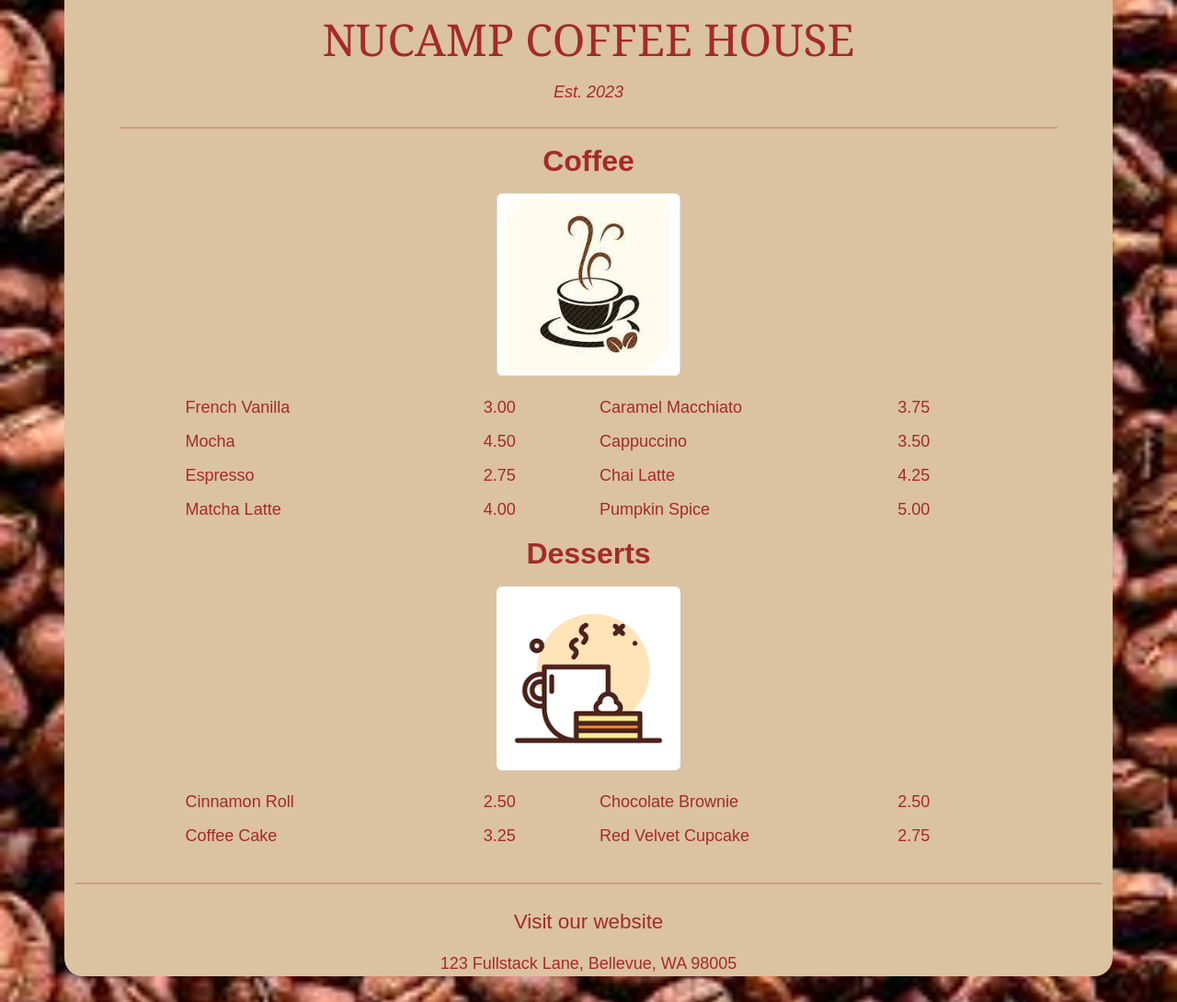
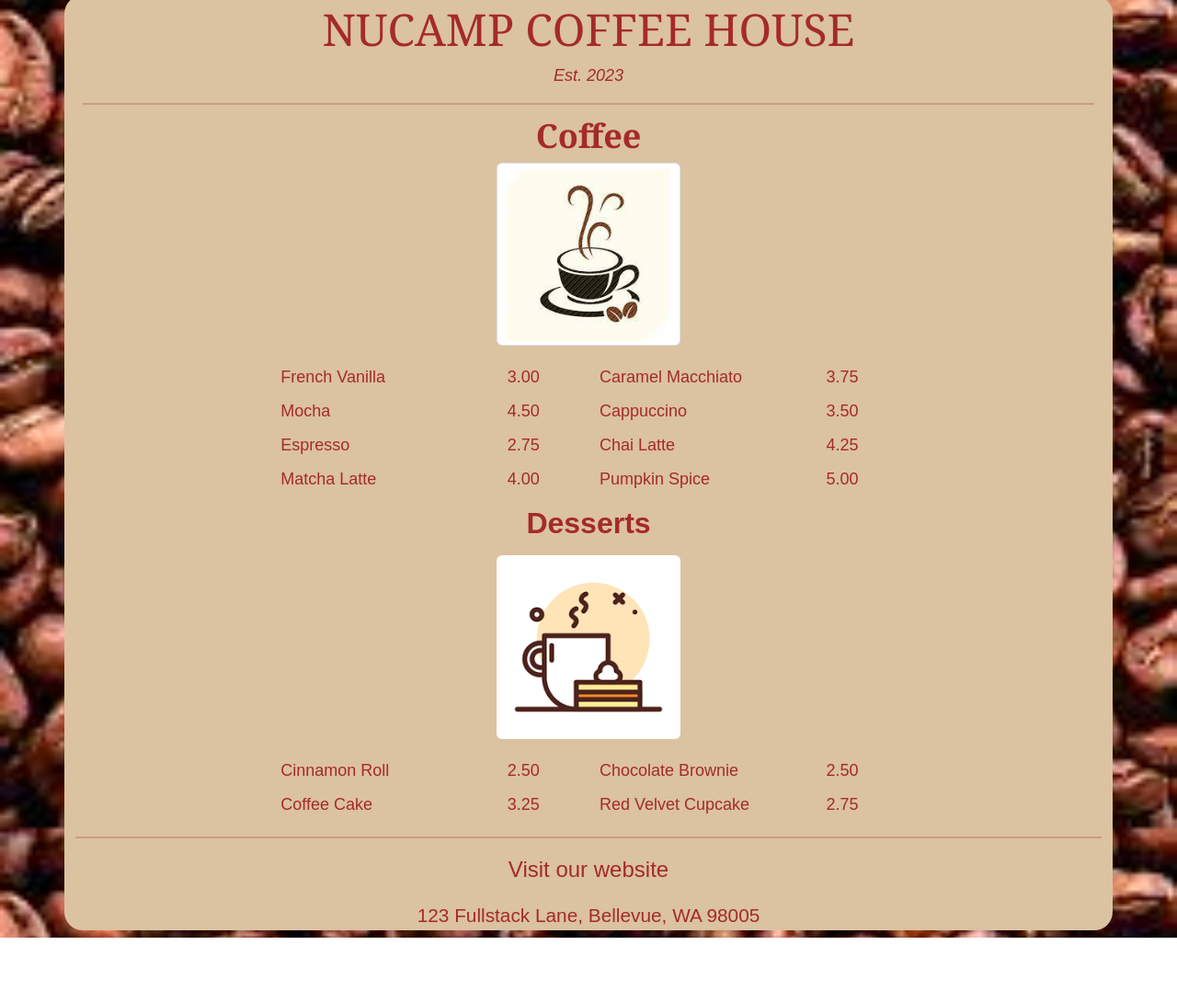
Before and after one commit to cazaresmr/nucamp-cafe, a plain HTML site: page index.html in a window 1280 px wide. Shown: the part 58-1148 px from the top of the page at 92% size. After the commit the page ends 1078 px from the top, so only its background shows below. Drawn offline with nearby package versions, Linux system fonts and the light colour scheme.

Commit message:
Update styling and headings in index.html and page.html, and adjust padding in styles.css

```diff
--- a/index.html
+++ b/index.html
@@ -10,18 +10,18 @@
 </head>
 
 <body>
-  <div class="container mt-1">
-    <header class="container text-center p-5">
+  <div class="container mt-2">
+    <header class="container text-center p-2">
       <h1>NUCAMP COFFEE HOUSE</h1>
       <p class="established">Est. 2023</p>
-      <hr class="my-4">
+      <hr class="my-1">
     </header>
 
     <main>
-      <div class="p-2 menu rounded">
+      <div class="menu">
         <div class="row">
           <div class="col-12">
-            <h2 class="text-center my-3 fw-bold">Coffee</h2>
+            <h2 class="text-center fw-bold coffee">Coffee</h2>
           </div>
         </div>
         <div class="row">
@@ -82,7 +82,7 @@
 
         <div class="row sweets">
           <div class="col-12">
-            <h2 class="text-center mb-3 fw-bold">Desserts</h2>
+            <h2 class="text-center mb-3 fw-bold desserts">Desserts</h2>
           </div>
         </div>
         <div class="row">
@@ -119,7 +119,7 @@
       </div>
     </main>
 
-    <hr class="my-4">
+    <hr class="my-3">
 
     <footer class="text-center">
       <p>
--- a/styles.css
+++ b/styles.css
@@ -1,6 +1,6 @@
     body {
       font-family: Arial, Helvetica, sans-serif;
-      padding: 20px;
+      padding-top: 45px;
       background: url('./beans.jpeg') center center fixed no-repeat;
       background-size: cover;
       background-color: #fff;
@@ -14,7 +14,12 @@
 
     h1 {
       font-size: 48px;
-      margin: 0 0 15px;
+      font-family: Georgia, 'Times New Roman', Times, serif;
+    }
+
+    .coffee {
+      margin-top: 5rem;
+      font-size: 36px;
       font-family: Georgia, 'Times New Roman', Times, serif;
     }
 
@@ -28,10 +33,8 @@
     }
 
     .menu {
-      width: 80%;
-      max-width: 1200px;
+      width: 60%;
       margin: 0 auto;
-      padding: 20px;
       background-color: rgb(219, 194, 161);
       border-radius: 20px;
     }
@@ -40,10 +43,6 @@
       height: 2px;
       background-color: brown;
       border-color: brown;
-    }
-
-    .bottom-line {
-      margin-top: 25px;
     }
 
     .item p {
@@ -62,13 +61,8 @@
       text-align: center;
     }
 
-    footer {
-      font-size: 14px;
-    }
-
     .address {
-      margin-bottom: 24px;
-      font-size: 18px;
+      font-size: 1.3rem;
     }
 
     .sweets {
@@ -78,7 +72,7 @@
     footer p a {
       color: brown;
       text-decoration: none;
-      font-size: 1.4rem;
+      font-size: 1.5rem;
     }
 
     footer p a:hover {
@@ -97,5 +91,4 @@
 
     img {
       width: 200px;
-      height: 200px;
     }
```
Also changed, not shown: page.html (+7 -7 lines).
